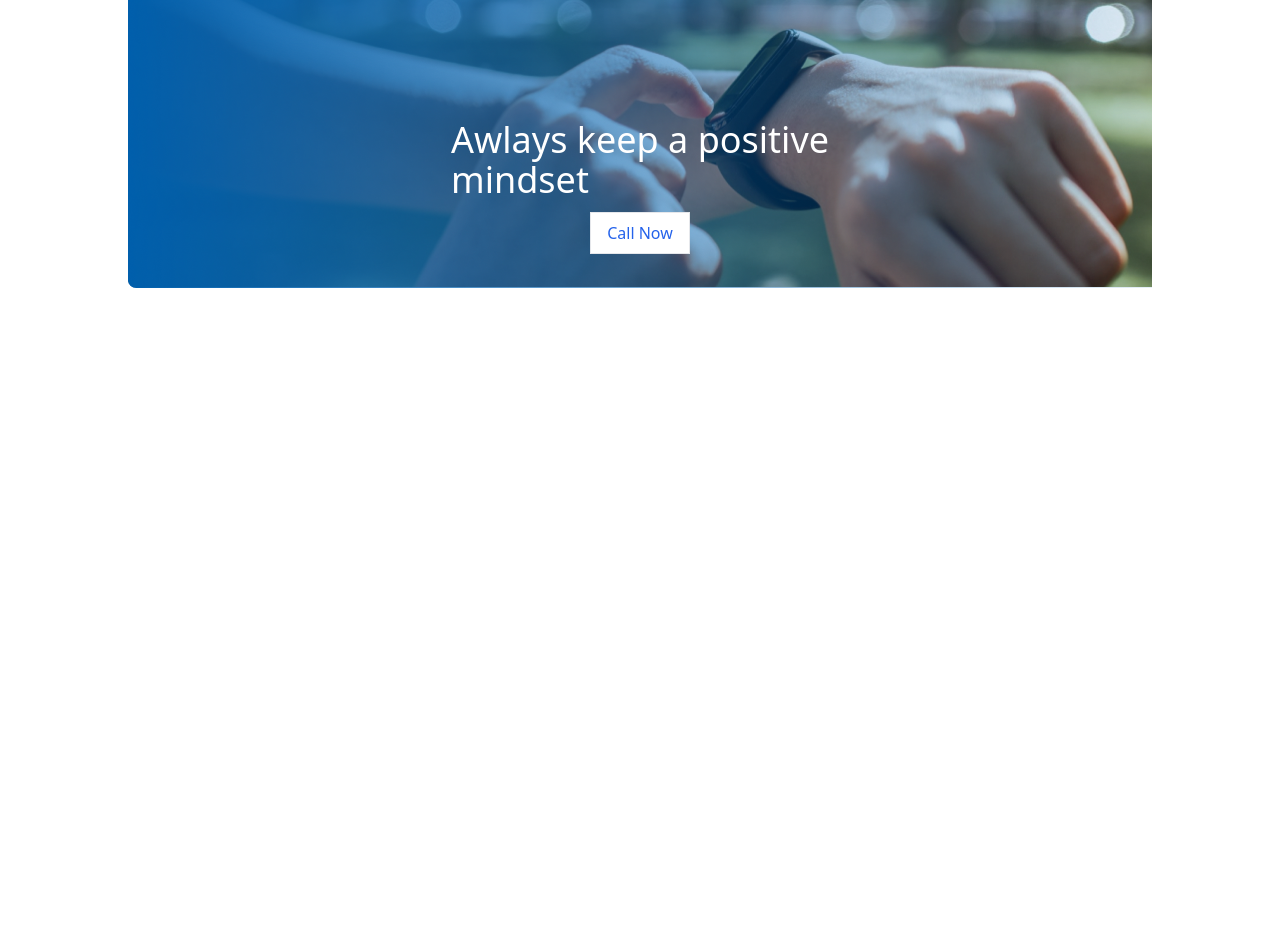
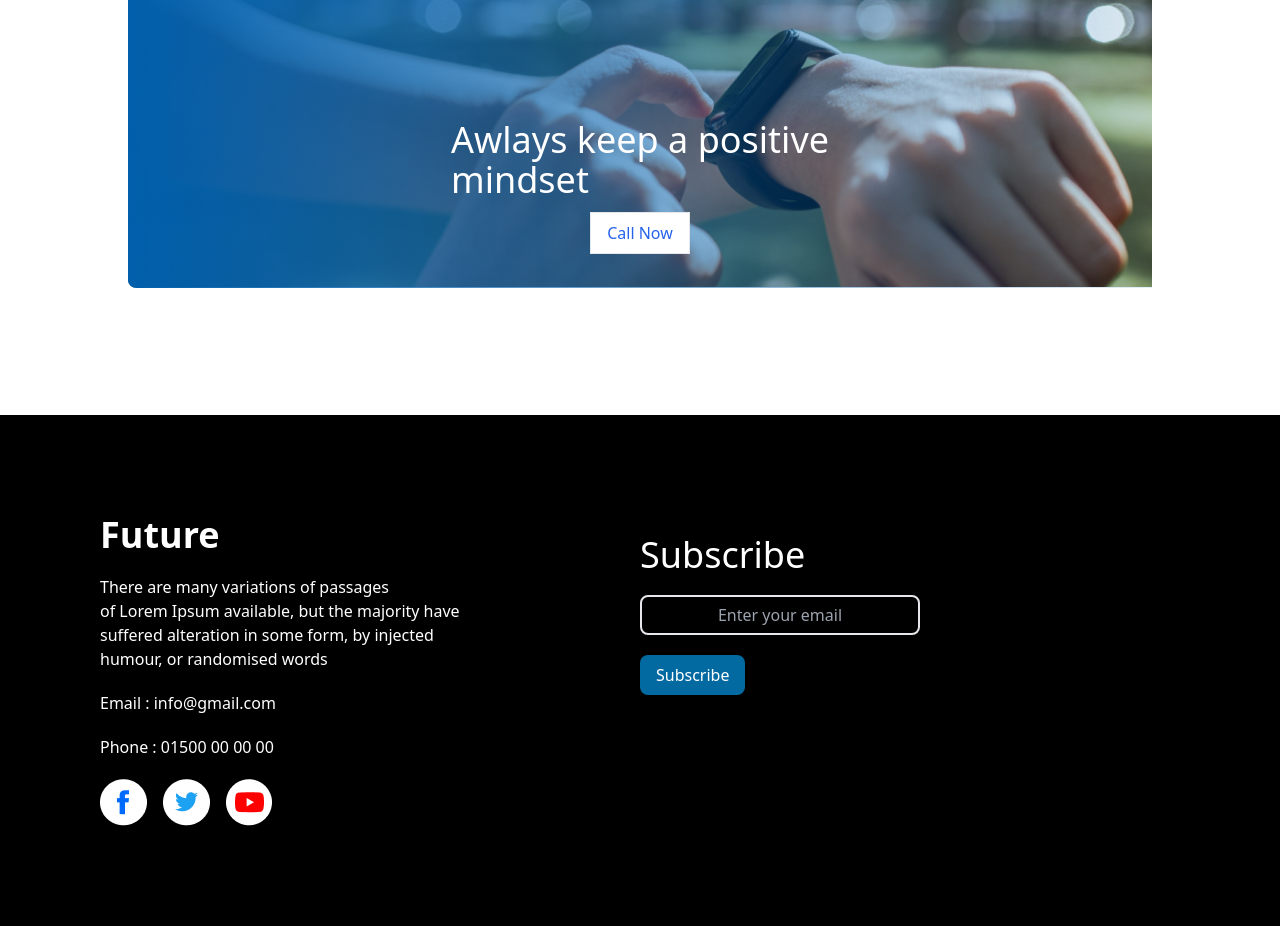
Before and after one commit to Flocky05/portfolio, a plain HTML site: page index.html in a window 1280 px wide. Shown: the part 2045-2971 px from the top of the page. Before the commit the page ends 2460 px from the top, so only its background shows below. Drawn offline with nearby package versions, Linux system fonts and the light colour scheme.

Commit message:
complete footer

```diff
--- a/index.html
+++ b/index.html
@@ -98,5 +98,25 @@
         </div>
         <!-- plan section end -->
     <!-- main section end -->
+    <!-- footer section start  -->
+        <div class="bg-black text-white grid grid-cols-1 lg:grid-cols-2 p-20">
+            <div>
+                <h2 class="text-white text-4xl font-bold m-5">Future</h2>
+                <p class="m-5">There are many variations of passages <br> of Lorem Ipsum available, but the majority have <br> suffered alteration in some form, by injected <br> humour, or randomised words</p>
+                <p class="m-5">Email : info@gmail.com</p>
+                <p class="m-5">Phone : 01500 00 00 00</p>
+                <div class="flex gap-4 m-5">
+                    <img src="./images/icons/fb.png" alt="">
+                    <img src="./images/icons/twitter.png" alt="">
+                    <img src="./images/icons/youtube.png" alt="">
+                </div>
+            </div>
+            <div class="text-white">
+                <h3 class="text-4xl mt-10 mb-5">Subscribe</h3>
+                <input class="h-10 w-2/4 px-4 py-2 rounded-lg text-center bg-black border-solid border-2 border-white-500" type="text" placeholder="Enter your email">
+                <button class="bg-sky-700 text-white rounded-lg lg:mt-5 text-center h-10 block px-4 py-2">Subscribe</button>
+            </div>
+        </div>
+    <!-- footer section end -->
 </body>
 </html>
```
